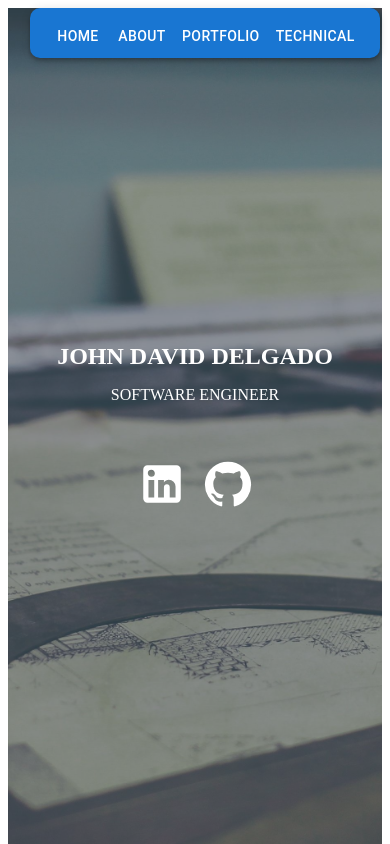
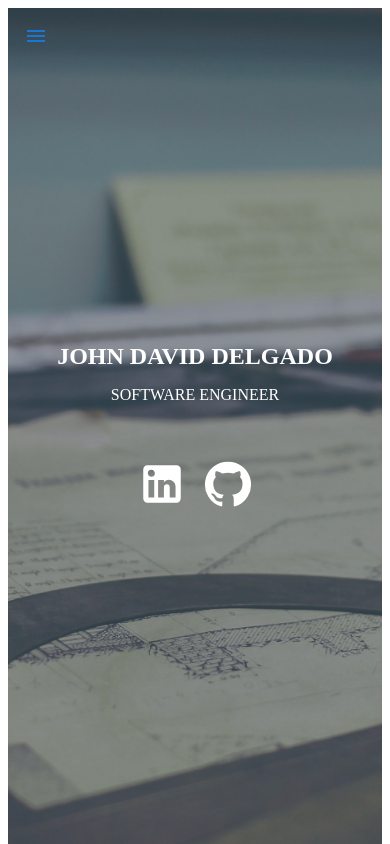
Before and after one commit to johndmini/portfolio_website, a React (Create React App) app: page / in a window 390 px wide. Shown: the top 844 px of the page. Built offline with nearby package versions, Linux system fonts and the light colour scheme.

Commit message:
mobile nav update test

```diff
--- a/src/App.js
+++ b/src/App.js
@@ -31,9 +31,9 @@ export default function App() {
           </Box>
           <Box
             sx={{
-              position: 'sticky',
-              top: '2rem',
-              left: '2rem',
+              position: 'fixed',
+              top: '1rem',
+              left: '1rem',
               display: {
                 tablet: 'none',
               },
--- a/src/components/MobileNav.js
+++ b/src/components/MobileNav.js
@@ -1,35 +1,61 @@
-import React from 'react';
-import { AppBar, Box, Toolbar, Button } from '@mui/material';
+import React, { useState } from 'react';
+import { Box, Menu, MenuItem, Fade, Link, IconButton } from '@mui/material';
+import { Menu as MenuIcon } from '@mui/icons-material';
 
 export default function MobileNav() {
+  const [anchorEl, setAnchorEl] = useState(null);
+  const open = Boolean(anchorEl);
+  const handleClick = (event) => {
+    setAnchorEl(event.currentTarget);
+  };
+  const handleClose = () => {
+    setAnchorEl(null);
+  };
+
   return (
     <Box
       sx={{
-        position: 'absolute',
-        ml: 'auto',
-        mr: 'auto',
+        position: 'relative',
         left: '0',
         right: '0',
-        textAlign: 'center',
+        textAlign: 'left',
         width: '100%',
       }}
     >
-      <AppBar
-        sx={{
-          width: '350px',
-          height: '50px',
-          top: '8px',
-          right: '10px',
-          borderRadius: '10px',
+      <IconButton
+        id="fade-button"
+        aria-controls={open ? 'fade-menu' : undefined}
+        aria-haspopup="true"
+        aria-expanded={open ? 'true' : undefined}
+        onClick={handleClick}
+        color="primary"
+        size="300px"
+      >
+        <MenuIcon />
+      </IconButton>
+      <Menu
+        id="fade-menu"
+        MenuListProps={{
+          'aria-labelledby': 'fade-button',
         }}
+        anchorEl={anchorEl}
+        open={open}
+        onClose={handleClose}
+        TransitionComponent={Fade}
       >
-        <Toolbar>
-          <Button href='#home' color="inherit">Home</Button>
-          <Button href='#about' color="inherit">About</Button>
-          <Button href='#portfolio' color="inherit">Portfolio</Button>
-          <Button href='#technical' color="inherit">Technical</Button>
-        </Toolbar>
-      </AppBar>
+        <MenuItem component={Link} href="#home" onClick={handleClose}>
+          Home
+        </MenuItem>
+        <MenuItem component={Link} href="#about" onClick={handleClose}>
+          About
+        </MenuItem>
+        <MenuItem component={Link} href="#portfolio" onClick={handleClose}>
+          Portfolio
+        </MenuItem>
+        <MenuItem component={Link} href="#technical" onClick={handleClose}>
+          Technical & Education
+        </MenuItem>
+      </Menu>
     </Box>
   );
 }
--- a/src/pages/Home.js
+++ b/src/pages/Home.js
@@ -65,7 +65,8 @@ export default function Home() {
               bottom: '2rem',
               display: {
                 mobile: 'none',
-                tablet: 'block',
+                tablet: 'none',
+                laptop: 'block',
                 desktop: 'block',
               },
             }}
```
